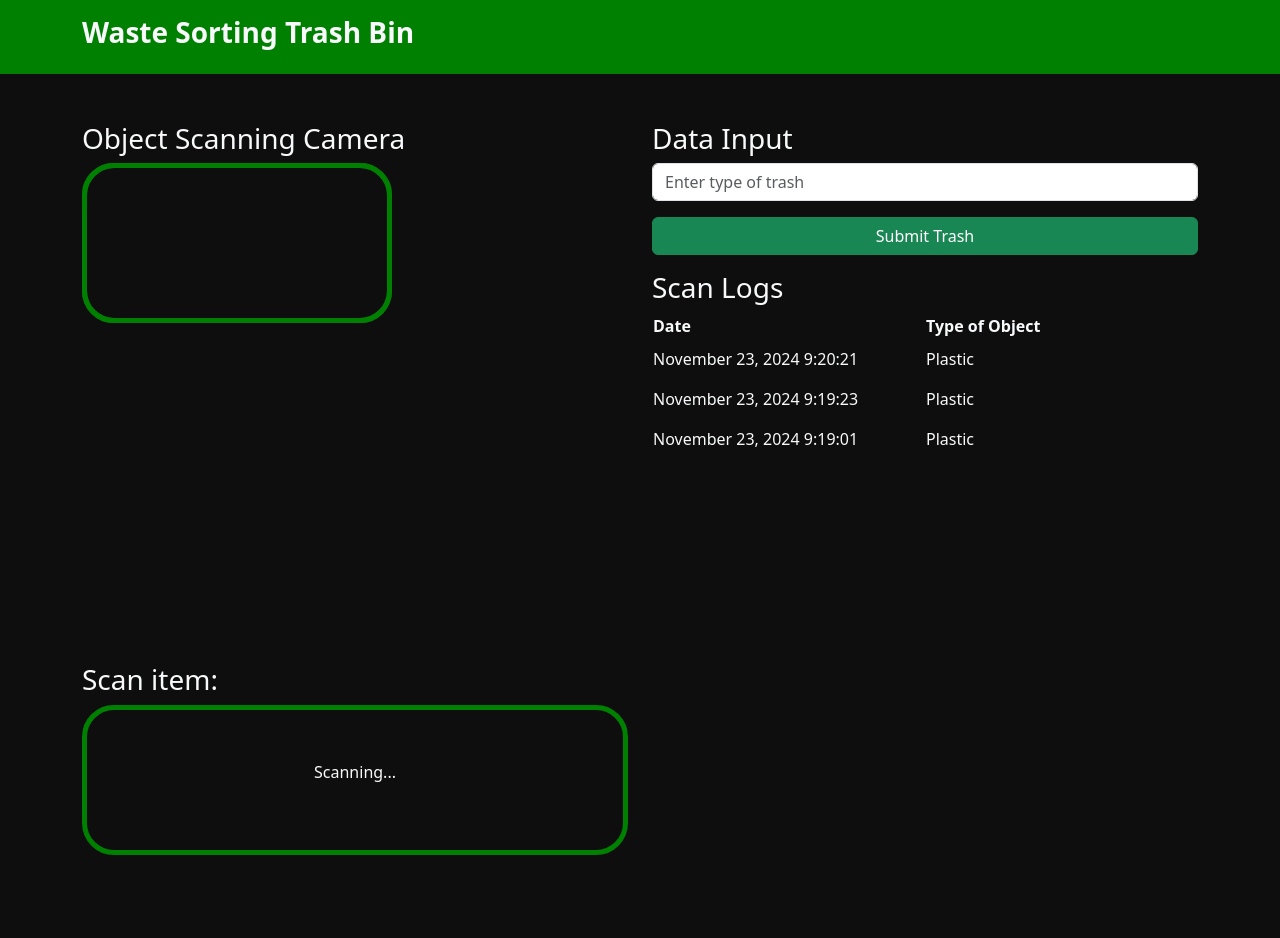
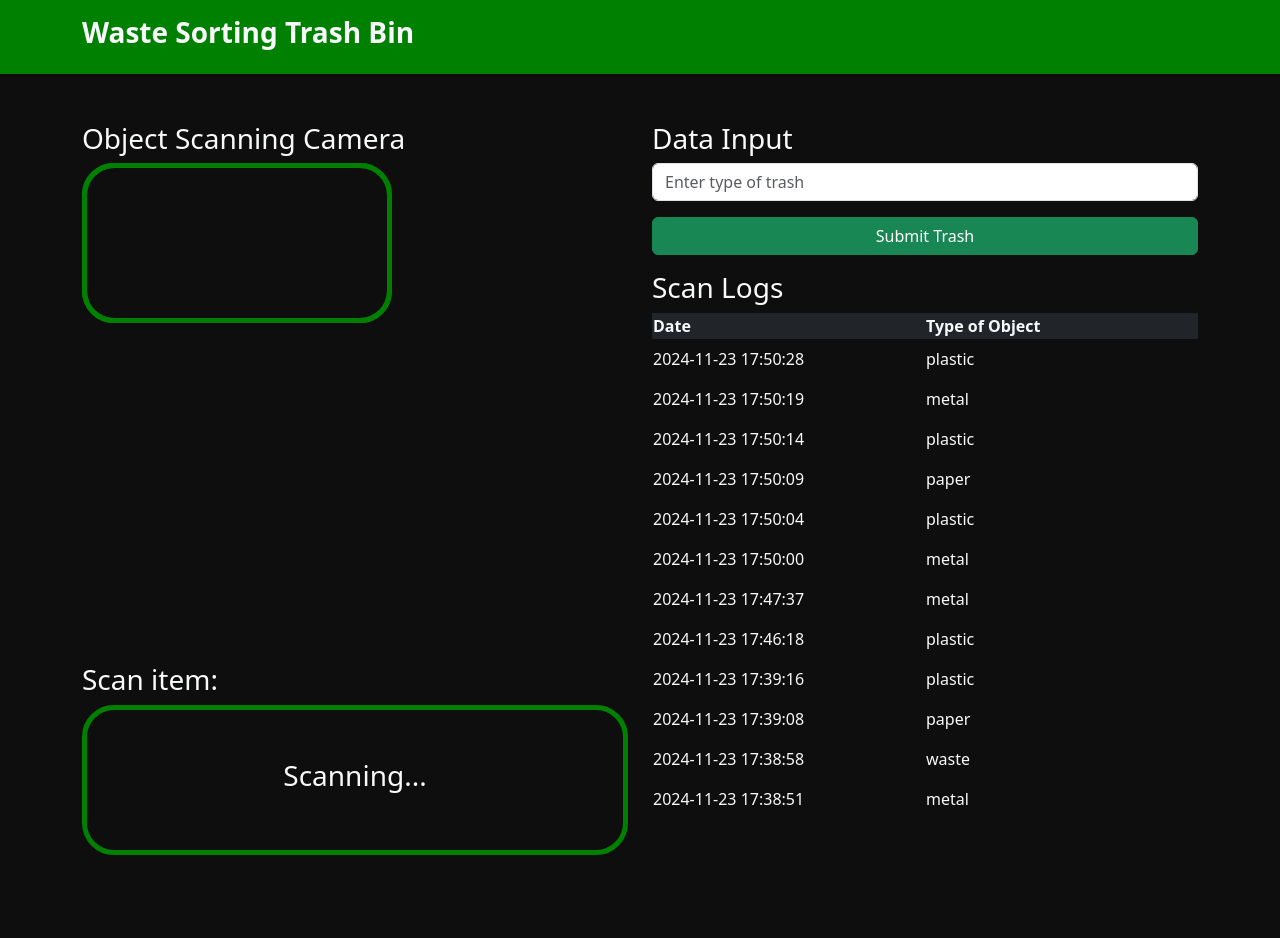
Before and after one commit to f9ki3/SmartBinSorting, a Flask app: page / in a window 1280 px wide. Shown: the top 938 px of the page. Run offline with Flask 3, Linux system fonts and the light colour scheme; data comes from the database, SQL or seed files in the repository; both versions use the stored data as it was after the commit; a map, chart or similar area stays blank.

Commit message:
finsih features

```diff
--- a/app.py
+++ b/app.py
@@ -1,6 +1,7 @@
 from flask import Flask, render_template, request, jsonify
 import serial
 import time
+from data_logs import *
 
 app = Flask(__name__)
 
@@ -11,10 +12,14 @@ arduino = serial.Serial('/dev/ttyACM0', 9600, timeout=1)  # Adjust port to match
 def basuraHome():
     return render_template('index.html')
 
+@app.route('/getAllData')
+def getAllData():
+    data = get_all_records()
+    return jsonify(data)
+
 @app.route('/sendDataArduino', methods=['POST'])
 def sendDataArduino():
     input_data = request.form.get('data')  # Get data from the form (or AJAX)
-
     if input_data:
         # Send the data to Arduino via serial
         arduino.write(input_data.encode())  # Send string to Arduino
@@ -25,6 +30,8 @@ def sendDataArduino():
         # Optionally, you can read response from Arduino (if needed)
         response = arduino.readline().decode('utf-8').strip()
 
+        insert_data(input_data)
+
         # Send a JSON response back to the client
         return jsonify({'success': True, 'message': 'Data sent to Arduino', 'data': input_data, 'arduino_response': response})
     else:
--- a/data_logs.py
+++ b/data_logs.py
@@ -38,6 +38,24 @@ def insert_data(recycle_type):
     finally:
         connection.close()
 
+def get_all_records():
+    """Retrieves all records from the recycle_data table and returns them as a list of dictionaries."""
+    connection = sqlite3.connect(DATABASE_NAME)
+    try:
+        cursor = connection.cursor()
+        # SQL command to fetch all records
+        SELECT_QUERY = "SELECT recycle_type, timestamp FROM recycle_data ORDER BY timestamp DESC;"
+        cursor.execute(SELECT_QUERY)
+        rows = cursor.fetchall()
+        # Convert rows to a list of dictionaries
+        records = [{"recycle_type": row[0], "timestamp": row[1]} for row in rows]
+        return records
+    except sqlite3.Error as e:
+        print(f"An error occurred: {e}")
+        return []
+    finally:
+        connection.close()
+
 if __name__ == "__main__":
     # Create the database and table
     create_database_and_table()
@@ -47,3 +65,7 @@ if __name__ == "__main__":
     # insert_data("plastic")
     # insert_data("metal")
     # insert_data("paper")
+
+    # Fetch and print all records
+    records = get_all_records()
+    print("All records:", records)
--- a/static/js/arduino.js
+++ b/static/js/arduino.js
@@ -1,4 +1,8 @@
 function sendData(inputData) {
+    $('#scanData').text(inputData)
+    setTimeout(() => {
+        $('#scanData').text('Scanning...')
+    }, 3000);
     $.ajax({
         type: "POST",
         url: "/sendDataArduino",  // URL to send the request to
@@ -9,7 +13,7 @@ function sendData(inputData) {
             console.log("Response from server:", response);
             // Example: Do something with the response
             if (response.success) {
-                alert("Data sent successfully!");
+                getAllData();
             } else {
                 alert("Error sending data: " + response.message);
             }
--- /dev/null
+++ b/static/js/get_all_data.js
@@ -0,0 +1,28 @@
+function getAllData() {
+    $.ajax({
+        type: "GET",
+        url: "/getAllData", // Flask route to get data
+        dataType: "json", // Expect JSON response from the server
+        success: function (response) {
+            // Clear existing table rows
+            $("#dataLogs").empty();
+
+            // Loop through the response and append rows
+            response.forEach(item => {
+                const row = `
+                    <tr>
+                        <td style="width: 50%;" class="pb-2 pt-2">${item.timestamp}</td>
+                        <td style="width: 50%;" class="pb-2 pt-2">${item.recycle_type}</td>
+                    </tr>
+                `;
+                $("#dataLogs").append(row);
+            });
+        },
+        error: function (xhr, status, error) {
+            console.error("Error fetching data:", error);
+        }
+    });
+}
+
+// Call the function to populate data on page load
+getAllData();
--- a/templates/index.html
+++ b/templates/index.html
@@ -27,7 +27,7 @@
                     <div class="col-12 col-md-12">
                         <h3 style="margin-top: 500px;" class="text-light">Scan item:</h3>
                         <div class="rounded-5 d-flex justify-content-center align-items-center" style="height: 150px; border: 5px solid green">
-                            <p class="text-center text-light">Scanning...</p>
+                            <h3 id="scanData" class="text-center text-light">Scanning...</h3>
                         </div>
                     </div>
                 </div>
@@ -38,28 +38,17 @@
                 <button class="btn btn-success mb-3 mt-3 w-100" onclick="sendData($('#inputData').val())">Submit Trash</button>
 
                 <h3 class="text-light">Scan Logs</h3>
+                <div style="height: 500px; overflow:auto">
                     <table class="text-light" style="width: 100%;">
-                    <thead>
+                        <thead class="sticky-top bg-dark">
                             <tr>
                                 <th style="width: 50%;">Date</th>
                                 <th style="width: 50%;">Type of Object</th>
                             </tr>
                         </thead>
-                    <tbody>
-                        <tr>
-                            <td style="width: 50%;" class="pb-2 pt-2">November 23, 2024 9:20:21</td>
-                            <td style="width: 50%;" class="pb-2 pt-2">Plastic</td>
-                        </tr>
-                        <tr>
-                            <td style="width: 50%;" class="pb-2 pt-2">November 23, 2024 9:19:23</td>
-                            <td style="width: 50%;" class="pb-2 pt-2">Plastic</td>
-                        </tr>
-                        <tr>
-                            <td style="width: 50%;" class="pb-2 pt-2">November 23, 2024 9:19:01</td>
-                            <td style="width: 50%;" class="pb-2 pt-2">Plastic</td>
-                        </tr>
-                    </tbody>
+                        <tbody id="dataLogs"></tbody>
                     </table>
+                </div>
             </div>
         </div>
     </div>
--- a/templates/script.html
+++ b/templates/script.html
@@ -1,4 +1,5 @@
 <script src="{{ url_for('static', filename='js/object-detect.js') }}"></script>
 <script src="{{ url_for('static', filename='js/arduino.js') }}"></script>
 <script src="https://code.jquery.com/jquery-3.6.0.min.js"></script>
+<script src="{{ url_for('static', filename='js/get_all_data.js') }}"></script>
 <!-- <script src="{{ url_for('static', filename='js/script.js') }}"></script> -->
```
Also changed, not shown: database.db. Lines whose indentation alone changed are shown as unchanged.
